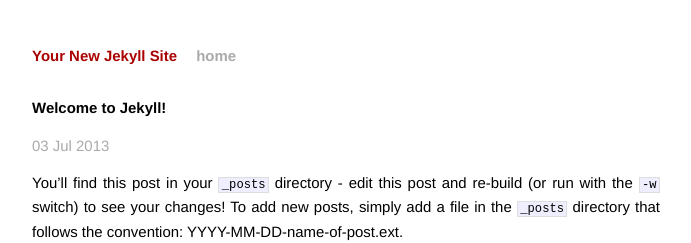
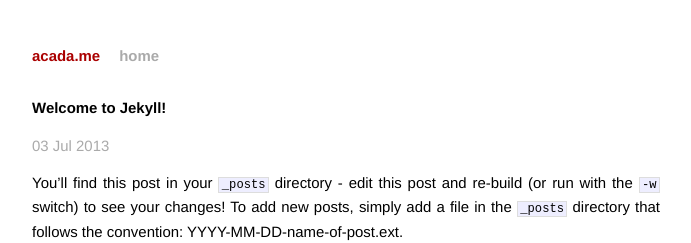
Before and after one commit to junaidmasoodi/acade.me, a Jekyll site: the page built from _posts/2013-07-03-welcome-to-jekyll.markdown, in a window 1280 px wide. Shown: the top 243 px of the page, without its empty margins (294-985 px from the left). Built offline with Jekyll 4.4.1, drawn with Linux system fonts in a browser that asks for light colours.

Commit message:
Update _config.yml

```diff
--- a/_config.yml
+++ b/_config.yml
@@ -1,2 +1,2 @@
-name: Your New Jekyll Site
+name: acada.me
 pygments: true
```
